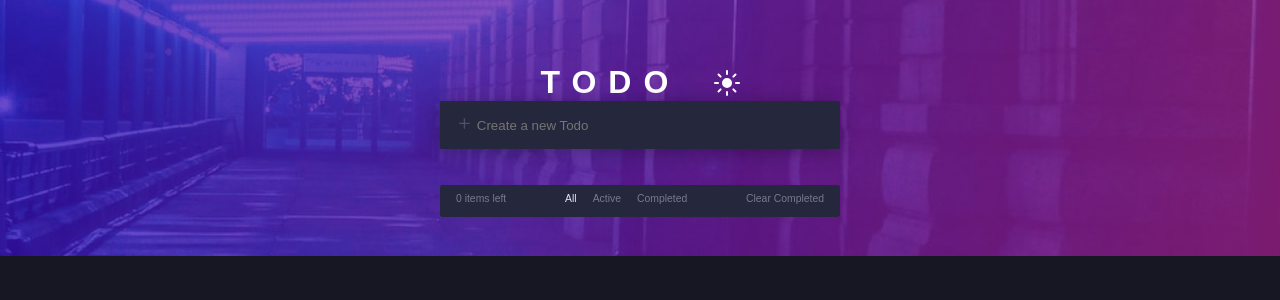
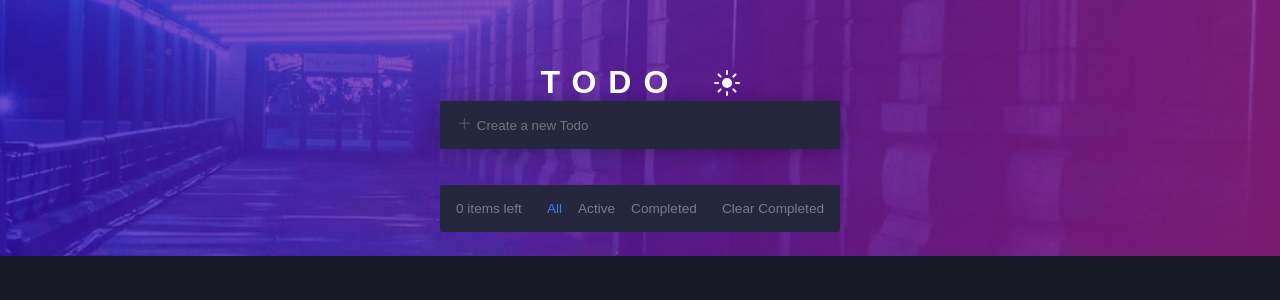
Before and after one commit to joaopedroalb/TodoApp, a Next.js app: page / in a window 1280 px wide. Shown: the top 300 px of the page. Built offline with nearby package versions, Linux system fonts and the light colour scheme.

Commit message:
Update footer components

```diff
--- a/src/Components/FooterController/index.module.scss
+++ b/src/Components/FooterController/index.module.scss
@@ -1,9 +1,6 @@
 .footerAfterList{
     display: flex;
-    padding-left: 1rem;
-    padding-right: 1rem;
-    padding-top: .5rem;
-    padding-bottom: .5rem;
+    padding: 1rem;
     align-items: center;
     justify-content: space-between;
 
@@ -14,7 +11,7 @@
     }
 
     label{
-        font-size: .65rem;
+        font-size: .85rem;
     }
 
     .filterContainer{
@@ -25,7 +22,7 @@
             cursor: pointer;
         }
         .selectedFilter{
-            color: var(--very-ligh-grayisg);
+            color: var(--bright-blue);
         }
     }
 
@@ -34,7 +31,7 @@
         transition: 0.4s;
         &:hover{
             transition: 0.4s;
-            color: var(--very-ligh-grayisg);
+            color: var(--bright-blue);
         }
     }
 }
--- a/src/Components/FooterMobile/index.module.scss
+++ b/src/Components/FooterMobile/index.module.scss
@@ -0,0 +1,17 @@
+.filterContainer{
+    display: flex;
+    width: 75%;
+    justify-content: space-around;
+    margin-top: 1rem;
+    background: var(--very-dark-desaturated-blue);
+    height: 2.5rem;
+    border-radius: .35rem;
+    align-items: center;
+    color: var(--dark-grayish-blue);
+    label{
+        cursor: pointer;
+    }
+    .selectedFilter{
+        color: var(--bright-blue);
+    }
+}
--- a/src/Components/FooterMobile/index.tsx
+++ b/src/Components/FooterMobile/index.tsx
@@ -1,5 +1,15 @@
-export default function FooterMobile(){
+import styles from './index.module.scss'
+
+import {useTask } from '../../contexts/TaskContext'
+
+export default function FooterMobile(props:{filter:number,setFilter(int:number):any}){
+    const {taskLeft,clearTaskFinished } = useTask();
+
     return(
-        <div>Sou só pro mobile</div>
+        <div className={styles.filterContainer}>
+            <label onClick={()=>props.setFilter(0)} className={props.filter==0?styles.selectedFilter:""}>All</label>
+            <label onClick={()=>props.setFilter(1)} className={props.filter==1?styles.selectedFilter:""}>Active</label>
+            <label onClick={()=>props.setFilter(2)} className={props.filter==2?styles.selectedFilter:""}>Completed</label>
+        </div>
     )
 }
--- a/src/pages/index.tsx
+++ b/src/pages/index.tsx
@@ -37,7 +37,7 @@ export default function Home() {
           </ul>
           <FooterController filter={filter} setFilter={setFilter}/>
         </div>
-        {!width? "":width<=600? (<FooterMobile/>):""}
+        {!width? "":width<=600? (<FooterMobile filter={filter} setFilter={setFilter}/>):""}
       </div>
     </div>
   )
```
